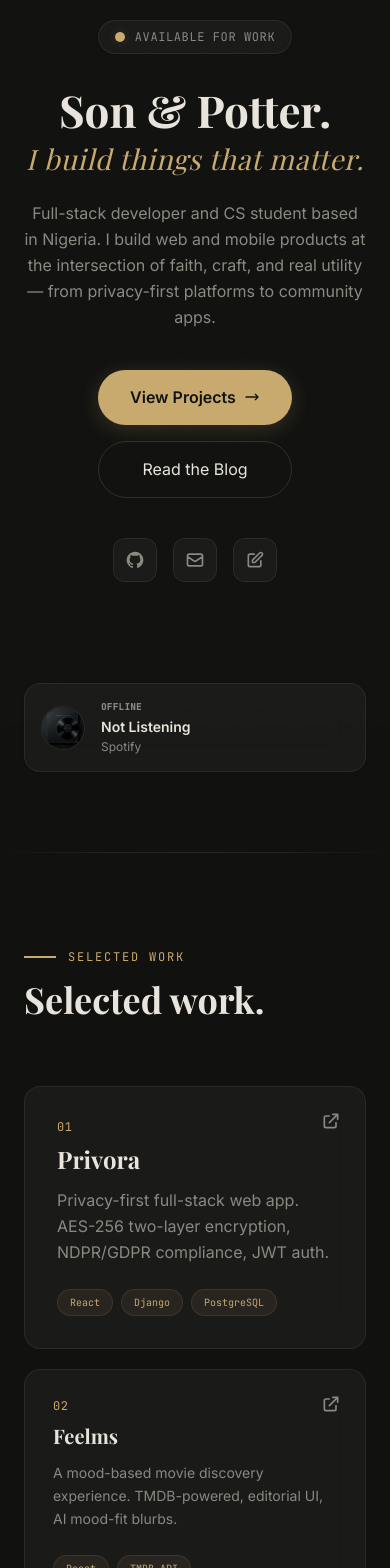
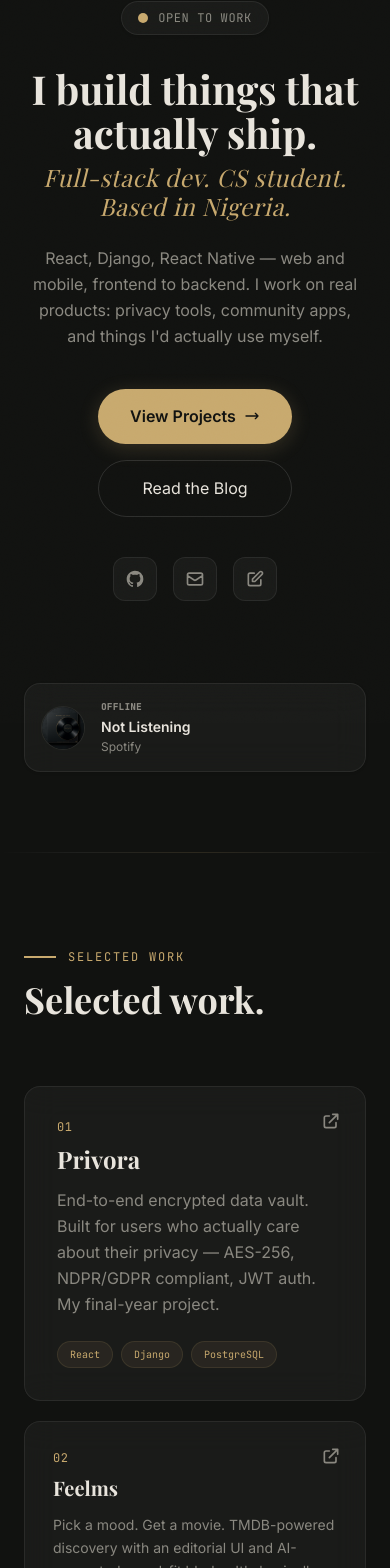
Before and after one commit to preshdevops/precious-olonade, a Next.js app: page / in a window 390 px wide. Shown: the part 121-1689 px from the top of the page. Built offline with nearby package versions, Linux system fonts and the light colour scheme; no server answers; a web font is replaced by a local one.

Commit message:
feat: update portfolio copy and details section-by-section

```diff
--- a/src/app/layout.tsx
+++ b/src/app/layout.tsx
@@ -2,12 +2,12 @@ import type { Metadata } from "next";
 import "./globals.css";
 
 export const metadata: Metadata = {
-  title: "Precious Olonade — Son & Potter | Full-Stack Developer",
+  title: "Precious Olonade — Full-Stack Developer",
   description:
     "Full-stack developer and CS student based in Nigeria. Building web and mobile products at the intersection of faith, craft, and real utility.",
   metadataBase: new URL("https://precious-olonade.netlify.app"),
   openGraph: {
-    title: "Precious Olonade — Son & Potter",
+    title: "Precious Olonade — Full-Stack Developer",
     description:
       "Full-stack developer building privacy-first platforms, community apps, and beautiful interfaces.",
     url: "https://precious-olonade.netlify.app",
@@ -17,7 +17,7 @@ export const metadata: Metadata = {
   },
   twitter: {
     card: "summary_large_image",
-    title: "Precious Olonade — Son & Potter",
+    title: "Precious Olonade — Full-Stack Developer",
     description:
       "Full-stack developer and CS student building things that matter.",
   },
--- a/src/components/About.tsx
+++ b/src/components/About.tsx
@@ -11,10 +11,8 @@ const SKILLS = [
   "Tailwind",
   "Python",
   "JavaScript",
-  "TypeScript",
   "Git",
   "Figma",
-  "VS Code",
 ];
 
 export default function About() {
@@ -40,19 +38,14 @@ export default function About() {
 
           <RevealOnScroll delay={0.3}>
             <p className="text-[#8A8880] text-base leading-relaxed mt-6">
-              I'm Precious. I build for the web and mobile, study CS at Osun State
-              University, and do media work for a local ministry and peace club.
-              Faith is the foundation — the rest is craft.
+              I'm Precious — a full-stack developer and final-year CS student at Osun State University, Nigeria. I've shipped encrypted web apps, mobile apps still in the oven, and more side projects than I care to admit. Outside the code editor I do media and graphics work for a local ministry and a peace club, write about football, film, and faith, and occasionally beat people at eFootball.
             </p>
           </RevealOnScroll>
 
           <RevealOnScroll delay={0.4}>
             <div className="glass p-6 rounded-xl border-l-2 border-l-[#C8A96E] mt-8 shadow-sm">
               <p className="font-heading italic text-lg text-[#C8A96E] leading-relaxed">
-                "The potter has come."
-              </p>
-              <p className="font-mono text-xs text-[#8A8880] mt-2">
-                — What Olonade means
+                "Build with intention. Ship with purpose."
               </p>
             </div>
           </RevealOnScroll>
--- a/src/components/Blog.tsx
+++ b/src/components/Blog.tsx
@@ -17,7 +17,7 @@ const STATIC_POSTS: Post[] = [
     slug: "god-first",
     title: "God First",
     excerpt:
-      "Not a slogan. Not a caption. Just the only order that makes sense when everything else is noise.",
+      "Not a slogan. Not a caption. The only order of priority that makes sense when everything else is noise.",
     date: "May 28, 2026",
     category: "Faith",
     readingTime: "2 min read",
@@ -26,7 +26,7 @@ const STATIC_POSTS: Post[] = [
     slug: "cunha-and-mbeumo-era",
     title: "The Cunha and Mbeumo Era",
     excerpt:
-      "We went from Garnacho and Antony to actual quality. Man United fans are not used to this feeling.",
+      "We went from Garnacho and Antony to actual quality. Man United fans are genuinely not used to this feeling.",
     date: "May 22, 2026",
     category: "Football",
     readingTime: "2 min read",
@@ -35,7 +35,7 @@ const STATIC_POSTS: Post[] = [
     slug: "watching-below-1080p-should-be-illegal",
     title: "Watching Movies Below 1080p Should Be Illegal",
     excerpt:
-      "The Map that leads to you had one of the best cinematography in 2025.",
+      "The Map That Leads to You had some of the best cinematography of 2025. You should not be watching it in 480p.",
     date: "May 14, 2026",
     category: "Culture",
     readingTime: "2 min read",
--- a/src/components/Contact.tsx
+++ b/src/components/Contact.tsx
@@ -40,7 +40,7 @@ export default function Contact() {
 
       <RevealOnScroll delay={0.3}>
         <p className="text-[#8A8880] text-base md:text-lg mt-4 leading-relaxed max-w-lg mx-auto">
-          Open to contracts, collaborations, and conversations.
+          Open to contracts, collabs, and cold emails. If you have something interesting, send it.
         </p>
       </RevealOnScroll>
 
--- a/src/components/Footer.tsx
+++ b/src/components/Footer.tsx
@@ -6,7 +6,7 @@ export default function Footer() {
 
       <div className="flex flex-col sm:flex-row justify-between items-center gap-4 text-center sm:text-left">
         <p className="font-mono text-xs md:text-sm text-[#8A8880]">
-          Precious Olonade &copy; {new Date().getFullYear()} &mdash; Son & Potter
+          Precious Olonade &copy; 2026
         </p>
         <p className="font-mono text-xs md:text-sm text-[#8A8880]">
           Built with Next.js + Tailwind
--- a/src/components/Hero.tsx
+++ b/src/components/Hero.tsx
@@ -28,7 +28,7 @@ export default function Hero() {
               <span className="relative inline-flex rounded-full h-2.5 w-2.5 bg-[#C8A96E]"></span>
             </span>
             <span className="font-mono text-xs text-[#8A8880] uppercase tracking-wider">
-              Available for work
+              Open to work
             </span>
           </div>
         </RevealOnScroll>
@@ -36,11 +36,11 @@ export default function Hero() {
         {/* Headings */}
         <RevealOnScroll delay={0.2}>
           <h1 className="flex flex-col gap-2">
-            <span className="font-heading text-[clamp(2.75rem,7vw,5.5rem)] font-bold text-[#E8E4DC] leading-[1.1]">
-              Son & Potter.
+            <span className="font-heading text-[clamp(2.5rem,6.5vw,5rem)] font-bold text-[#E8E4DC] leading-[1.1]">
+              I build things that actually ship.
             </span>
-            <span className="font-heading text-[clamp(1.75rem,4.5vw,3.5rem)] text-[#C8A96E] italic font-medium leading-[1.2] tracking-wide">
-              I build things that matter.
+            <span className="font-heading text-[clamp(1.5rem,4vw,3rem)] text-[#C8A96E] italic font-medium leading-[1.2] tracking-wide">
+              Full-stack dev. CS student. Based in Nigeria.
             </span>
           </h1>
         </RevealOnScroll>
@@ -48,9 +48,7 @@ export default function Hero() {
         {/* Paragraph */}
         <RevealOnScroll delay={0.3}>
           <p className="text-[#8A8880] text-base md:text-lg max-w-xl leading-relaxed mt-6 text-center mx-auto">
-            Full-stack developer and CS student based in Nigeria. I build web and
-            mobile products at the intersection of faith, craft, and real utility
-            — from privacy-first platforms to community apps.
+            React, Django, React Native — web and mobile, frontend to backend. I work on real products: privacy tools, community apps, and things I'd actually use myself.
           </p>
         </RevealOnScroll>
 
--- a/src/components/Projects.tsx
+++ b/src/components/Projects.tsx
@@ -6,7 +6,7 @@ const PROJECTS = [
   {
     num: "01",
     name: "Privora",
-    desc: "Privacy-first full-stack web app. AES-256 two-layer encryption, NDPR/GDPR compliance, JWT auth.",
+    desc: "End-to-end encrypted data vault. Built for users who actually care about their privacy — AES-256, NDPR/GDPR compliant, JWT auth. My final-year project.",
     stack: ["React", "Django", "PostgreSQL"],
     link: "https://github.com/preshdevops",
     featured: true,
@@ -14,7 +14,7 @@ const PROJECTS = [
   {
     num: "02",
     name: "Feelms",
-    desc: "A mood-based movie discovery experience. TMDB-powered, editorial UI, AI mood-fit blurbs.",
+    desc: "Pick a mood. Get a movie. TMDB-powered discovery with an editorial UI and AI-generated mood-fit blurbs. It's basically your next film rec.",
     stack: ["React", "TMDB API"],
     link: "https://feelms.vercel.app",
     featured: false,
@@ -22,7 +22,7 @@ const PROJECTS = [
   {
     num: "03",
     name: "Editorial Muse",
-    desc: "Romantic letter composer with encrypted delivery, read tracking, and email retry logic.",
+    desc: "Write someone a letter. Encrypt it. Send it. Track when they read it. Old-school romance, built with actual backend logic.",
     stack: ["Node.js", "SQLite", "Render"],
     link: "https://editorial-muse.onrender.com",
     featured: false,
@@ -30,7 +30,7 @@ const PROJECTS = [
   {
     num: "04",
     name: "CineVault",
-    desc: "Movie discovery platform — browse films, search actors, manage a watchlist. Fully responsive.",
+    desc: "Film discovery app — search movies, browse actors, build a watchlist. My first serious frontend project, fully responsive.",
     stack: ["HTML", "CSS", "JavaScript", "REST API"],
     link: "https://cinevault-app.netlify.app",
     featured: false,
@@ -38,7 +38,7 @@ const PROJECTS = [
   {
     num: "05",
     name: "Currency Converter",
-    desc: "Desktop currency conversion app with real exchange rate logic and a clean interface.",
+    desc: "Desktop app with live exchange rate logic. Clean interface, no fluff. Built it because I needed it.",
     stack: ["Python", "Desktop App"],
     link: "https://github.com/preshdevops/currency_desktop_app",
     featured: false,
```
